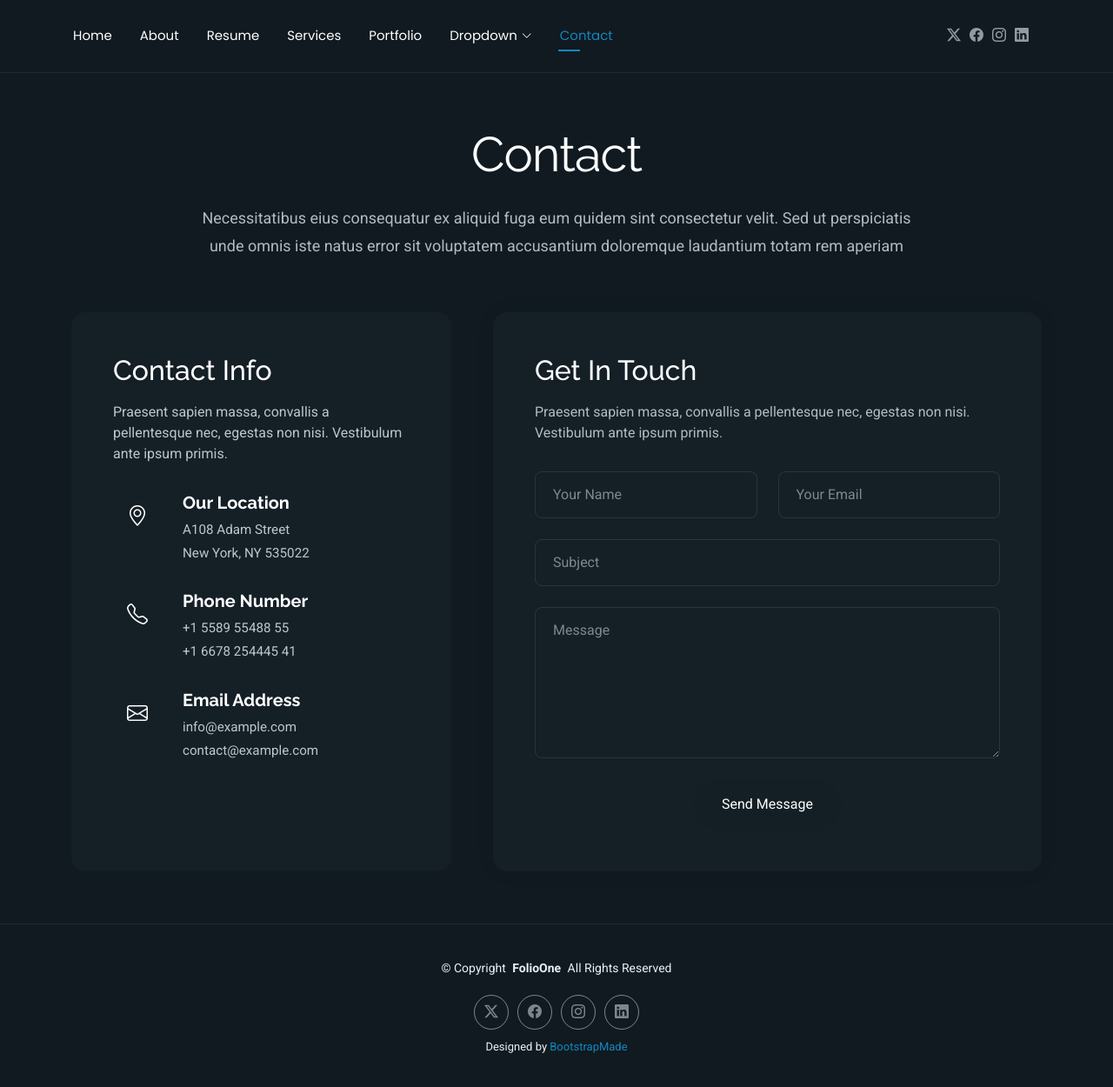
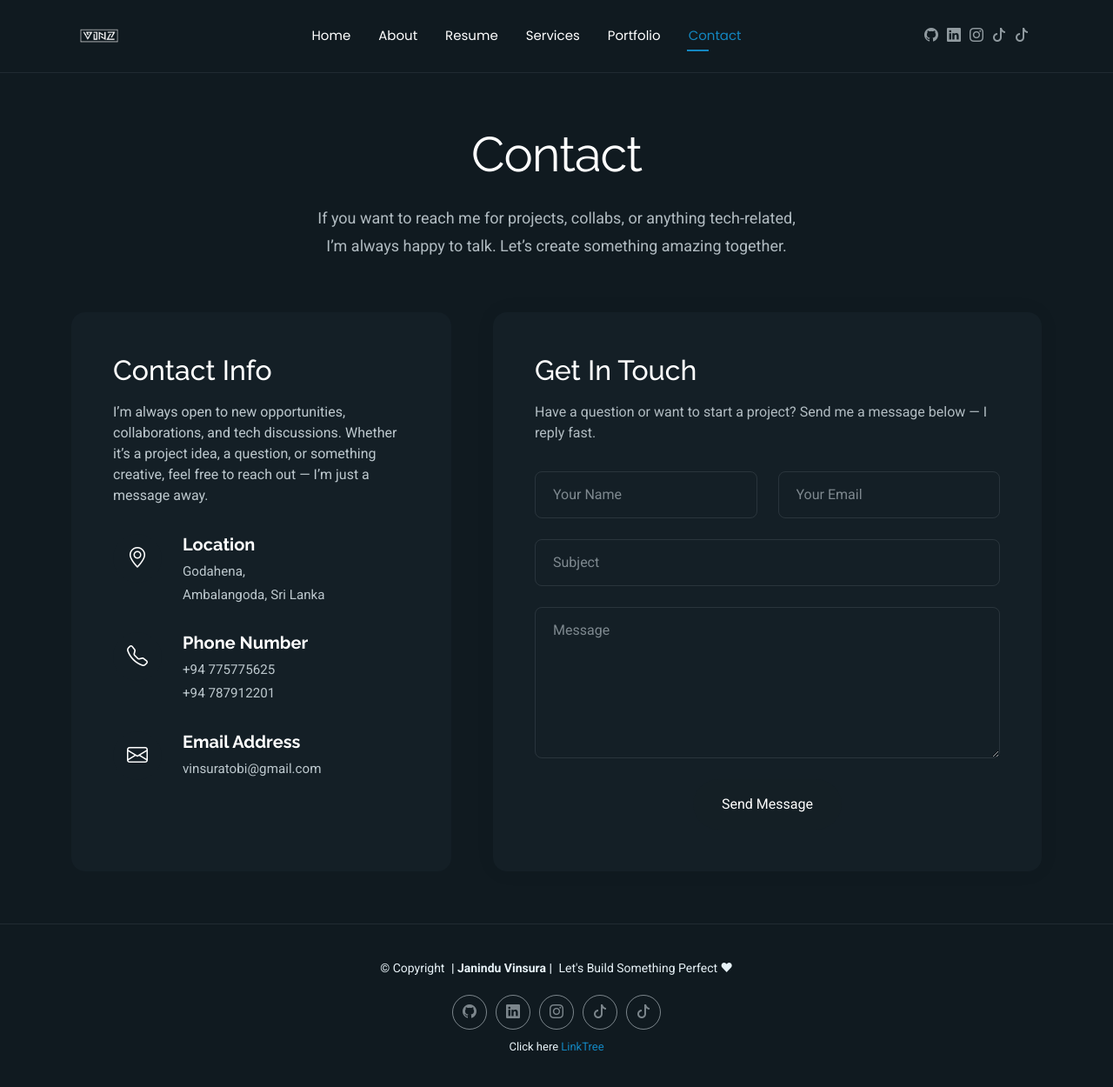
Before and after one commit to itsvinz23/My-Portfolio, a plain HTML site: page contact.html in a window 1280 px wide. Shown: the whole page at 87% size. Drawn offline with Linux system fonts and the light colour scheme.

Commit message:
Updated Contact File

```diff
--- a/contact.html
+++ b/contact.html
@@ -27,24 +27,18 @@
   <!-- Main CSS File -->
   <link href="assets/css/main.css" rel="stylesheet">
 
-  <!-- =======================================================
-  * Template Name: FolioOne
-  * Template URL: https://bootstrapmade.com/folioone-bootstrap-portfolio-website-template/
-  * Updated: Aug 23 2025 with Bootstrap v5.3.7
-  * Author: BootstrapMade.com
-  * License: https://bootstrapmade.com/license/
-  ======================================================== -->
+
 </head>
 
-<body class="contact-page">
+<body class="index-page">
 
   <header id="header" class="header d-flex align-items-center light-background sticky-top">
     <div class="container position-relative d-flex align-items-center justify-content-between">
 
-      <!-- <a href="index.html" class="logo d-flex align-items-center me-auto me-xl-0">
+    <a href="index.html" class="logo d-flex align-items-center me-auto me-xl-0">
       <img src="assets/img/logo.webp" alt="">
-      <h1 class="sitename">FolioOne</h1>
-    </a> -->
+     <!-- <h1 class="sitename">Hey it's Janindu</h1> -->
+    </a>
 
       <nav id="navmenu" class="navmenu">
         <ul>
@@ -53,7 +47,7 @@
           <li><a href="resume.html">Resume</a></li>
           <li><a href="services.html">Services</a></li>
           <li><a href="portfolio.html">Portfolio</a></li>
-          <li class="dropdown"><a href="#"><span>Dropdown</span> <i class="bi bi-chevron-down toggle-dropdown"></i></a>
+         <!-- <li class="dropdown"><a href="#"><span>Dropdown</span> <i class="bi bi-chevron-down toggle-dropdown"></i></a>
             <ul>
               <li><a href="#">Dropdown 1</a></li>
               <li class="dropdown"><a href="#"><span>Deep Dropdown</span> <i class="bi bi-chevron-down toggle-dropdown"></i></a>
@@ -69,17 +63,18 @@
               <li><a href="#">Dropdown 3</a></li>
               <li><a href="#">Dropdown 4</a></li>
             </ul>
-          </li>
+          </li> -->
           <li><a href="contact.html" class="active">Contact</a></li>
         </ul>
         <i class="mobile-nav-toggle d-xl-none bi bi-list"></i>
       </nav>
 
       <div class="header-social-links">
-        <a href="#" class="twitter"><i class="bi bi-twitter-x"></i></a>
-        <a href="#" class="facebook"><i class="bi bi-facebook"></i></a>
-        <a href="#" class="instagram"><i class="bi bi-instagram"></i></a>
-        <a href="#" class="linkedin"><i class="bi bi-linkedin"></i></a>
+        <a href="https://github.com/itsvinz23" class="github"><i class="bi bi-github"></i></a>
+        <a href="https://www.linkedin.com/in/vinz23/" class="linkedin"><i class="bi bi-linkedin"></i></a>
+        <a href="https://www.instagram.com/mr.vinz23/" class="instagram"><i class="bi bi-instagram"></i></a>
+        <a href="https://www.tiktok.com/@vinzedits.23" class="tiktok"><i class="bi bi-tiktok"></i></a>
+        <a href="https://www.tiktok.com/@vinzbeats.13" class="tiktok"><i class="bi bi-tiktok"></i></a>
       </div>
 
     </div>
@@ -93,7 +88,7 @@
       <!-- Section Title -->
       <div class="container section-title" data-aos="fade-up">
         <h2>Contact</h2>
-        <p>Necessitatibus eius consequatur ex aliquid fuga eum quidem sint consectetur velit. Sed ut perspiciatis unde omnis iste natus error sit voluptatem accusantium doloremque laudantium totam rem aperiam</p>
+        <p>If you want to reach me for projects, collabs, or anything tech-related, I’m always happy to talk. Let’s create something amazing together.</p>
       </div><!-- End Section Title -->
 
       <div class="container" data-aos="fade-up" data-aos-delay="100">
@@ -102,16 +97,16 @@
           <div class="col-lg-5">
             <div class="info-box" data-aos="fade-up" data-aos-delay="200">
               <h3>Contact Info</h3>
-              <p>Praesent sapien massa, convallis a pellentesque nec, egestas non nisi. Vestibulum ante ipsum primis.</p>
+              <p>I’m always open to new opportunities, collaborations, and tech discussions. Whether it’s a project idea, a question, or something creative, feel free to reach out — I’m just a message away.</p>
 
               <div class="info-item" data-aos="fade-up" data-aos-delay="300">
                 <div class="icon-box">
                   <i class="bi bi-geo-alt"></i>
                 </div>
                 <div class="content">
-                  <h4>Our Location</h4>
-                  <p>A108 Adam Street</p>
-                  <p>New York, NY 535022</p>
+                  <h4>Location</h4>
+                  <p>Godahena,</p>
+                  <p>Ambalangoda, Sri Lanka</p>
                 </div>
               </div>
 
@@ -121,8 +116,8 @@
                 </div>
                 <div class="content">
                   <h4>Phone Number</h4>
-                  <p>+1 5589 55488 55</p>
-                  <p>+1 6678 254445 41</p>
+                  <p>+94 775775625</p>
+                  <p>+94 787912201</p>
                 </div>
               </div>
 
@@ -132,8 +127,7 @@
                 </div>
                 <div class="content">
                   <h4>Email Address</h4>
-                  <p>info@example.com</p>
-                  <p>contact@example.com</p>
+                  <p>vinsuratobi@gmail.com</p>
                 </div>
               </div>
             </div>
@@ -142,9 +136,9 @@
           <div class="col-lg-7">
             <div class="contact-form" data-aos="fade-up" data-aos-delay="300">
               <h3>Get In Touch</h3>
-              <p>Praesent sapien massa, convallis a pellentesque nec, egestas non nisi. Vestibulum ante ipsum primis.</p>
+              <p>Have a question or want to start a project? Send me a message below — I reply fast.</p>
 
-              <form action="forms/contact.php" method="post" class="php-email-form" data-aos="fade-up" data-aos-delay="200">
+              <form action="/api/contact" method="post" class="php-email-form" data-aos="fade-up" data-aos-delay="200">
                 <div class="row gy-4">
 
                   <div class="col-md-6">
@@ -189,20 +183,17 @@
 
     <div class="container">
       <div class="copyright text-center ">
-        <p>© <span>Copyright</span> <strong class="px-1 sitename">FolioOne</strong> <span>All Rights Reserved<br></span></p>
+        <p>© <span>Copyright</span> <strong class="px-1 sitename">| Janindu Vinsura |</strong> <span>Let's Build Something Perfect ❤<br></span></p>
       </div>
       <div class="social-links d-flex justify-content-center">
-        <a href=""><i class="bi bi-twitter-x"></i></a>
-        <a href=""><i class="bi bi-facebook"></i></a>
-        <a href=""><i class="bi bi-instagram"></i></a>
-        <a href=""><i class="bi bi-linkedin"></i></a>
+      <a href="https://github.com/itsvinz23" class="github"><i class="bi bi-github"></i></a>
+        <a href="https://www.linkedin.com/in/vinz23/" class="linkedin"><i class="bi bi-linkedin"></i></a>
+        <a href="https://www.instagram.com/mr.vinz23/" class="instagram"><i class="bi bi-instagram"></i></a>
+        <a href="https://www.tiktok.com/@vinzedits.23" class="tiktok"><i class="bi bi-tiktok"></i></a>
+        <a href="https://www.tiktok.com/@vinzbeats.13" class="tiktok"><i class="bi bi-tiktok"></i></a>
       </div>
       <div class="credits">
-        <!-- All the links in the footer should remain intact. -->
-        <!-- You can delete the links only if you've purchased the pro version. -->
-        <!-- Licensing information: https://bootstrapmade.com/license/ -->
-        <!-- Purchase the pro version with working PHP/AJAX contact form: [buy-url] -->
-        Designed by <a href="https://bootstrapmade.com/">BootstrapMade</a>
+        Click here <a href="https://linktr.ee/vinz23">LinkTree</a>
       </div>
     </div>
 
```
Also changed, not shown: api/contact.js (added, +12 -0 lines).
